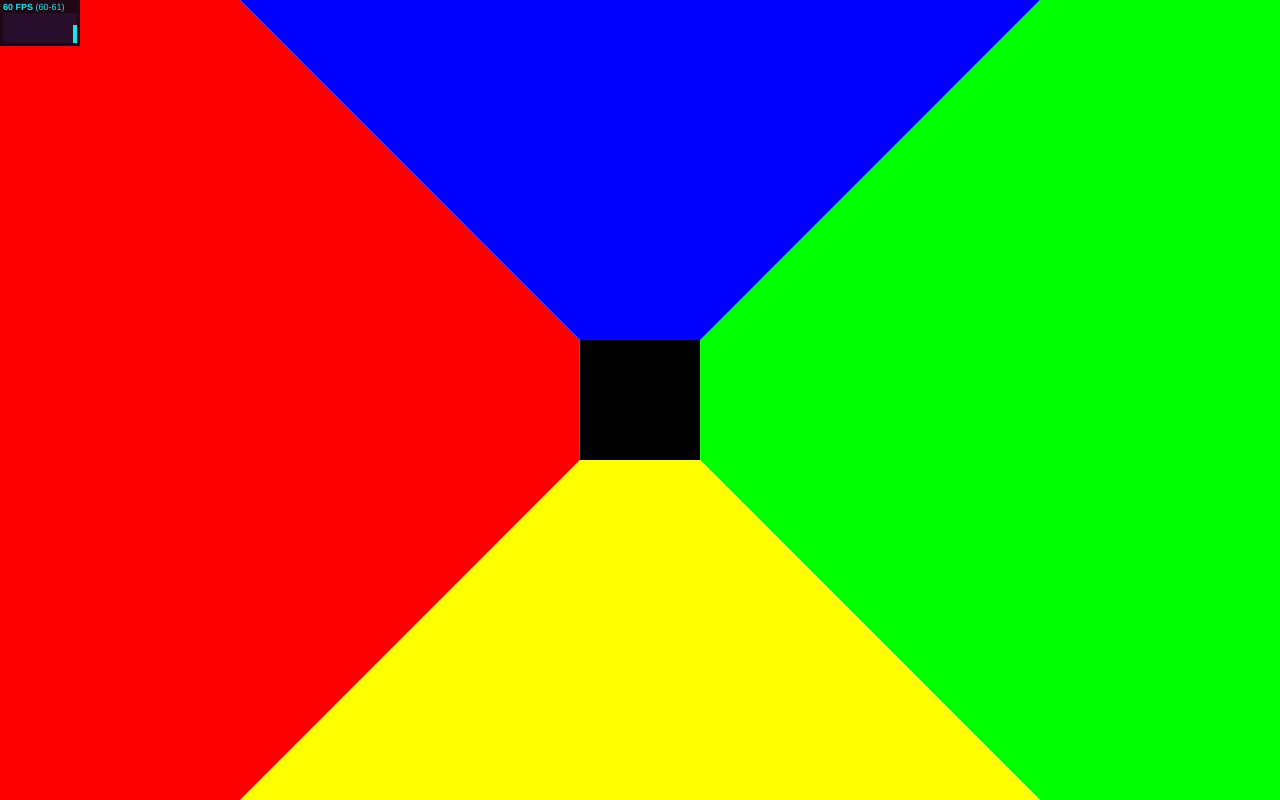
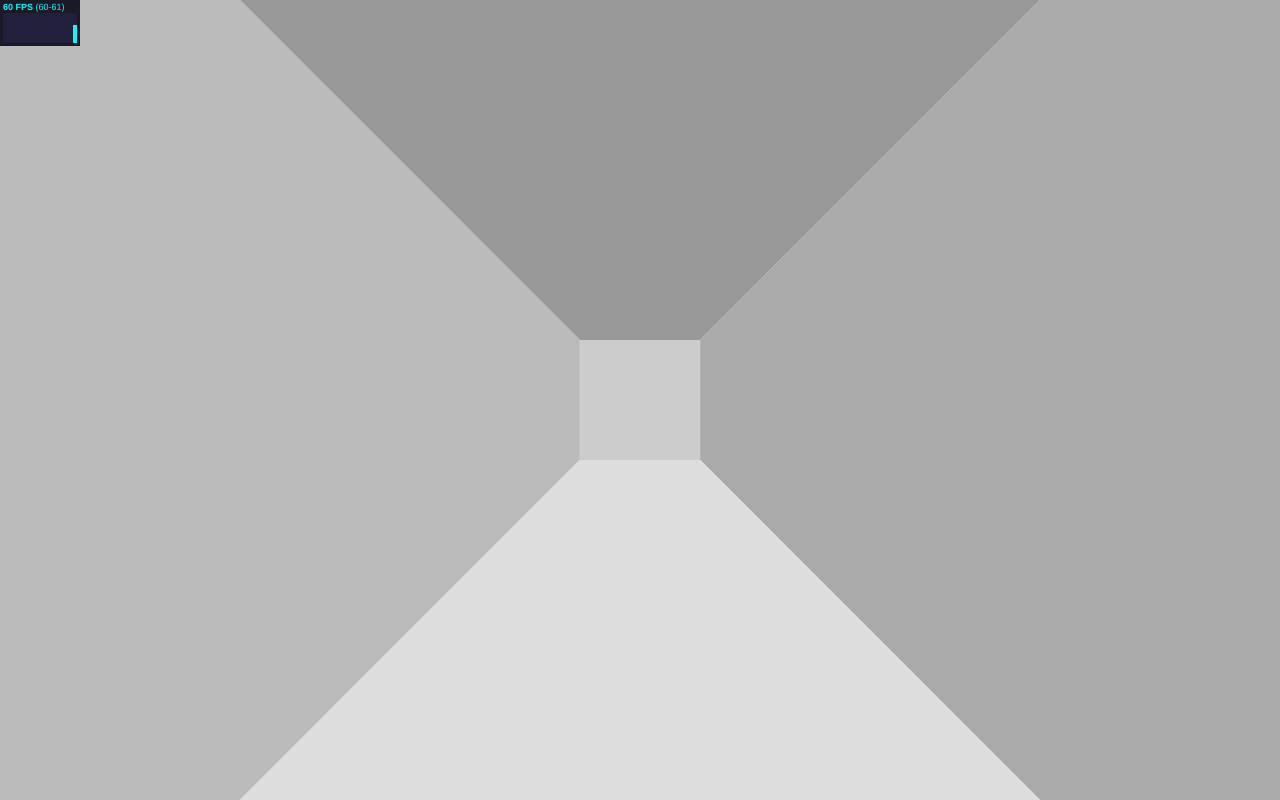
Before and after one commit to brycekahle/gpp, a plain HTML site: page index.html in a window 1280 px wide. Drawn offline with Linux system fonts and the light colour scheme.

Commit message:
COLORS!!!!

```diff
--- a/index.html
+++ b/index.html
@@ -14,6 +14,14 @@
     var WINDOWWIDTH = window.innerWidth,
     WINDOWHEIGHT = window.innerHeight;
 
+	// Set colors
+	var roomColors = {
+		top: 0x999999,
+		bottom: 0xdddddd,
+		left: 0xbbbbbb,
+		right: 0xaaaaaa,
+		back: 0xcccccc
+	}
 
     // set the scene size
     var WIDTH = WINDOWWIDTH,
@@ -62,15 +70,21 @@
         world.start(Date.now()/1000);
         createPaddle(WIDTH, HEIGHT);
         addBall(0xff0000, 0, 0, 0);
+
+		// Teh Light!
+		var ambientLight = new THREE.AmbientLight( 0xFFFFFF );
+		scene.add( ambientLight );
+
+
     }
 
     function addBox(depth, height) {
         //         XROT     YROT    ZROT            X            Y           Z       W       H      COLOR
-        addWall(      0,  PI / 2,      0, -height / 2,           0, -depth / 2,  depth, height, 0xff0000); // left
-        addWall(      0, -PI / 2,      0,  height / 2,           0, -depth / 2,  depth, height, 0x00ff00); // right
-        addWall( PI / 2,       0, PI / 2,           0,  height / 2, -depth / 2,  depth, height, 0x0000ff); // top
-        addWall(-PI / 2,       0, PI / 2,           0, -height / 2, -depth / 2,  depth, height, 0xffff00); // bottom
-        addWall(      0,       0,      0,           0,           0,     -depth, height, height, 0x000000); // back
+        addWall(      0,  PI / 2,      0, -height / 2,           0, -depth / 2,  depth, height, roomColors.left); // left
+        addWall(      0, -PI / 2,      0,  height / 2,           0, -depth / 2,  depth, height, roomColors.right); // right
+        addWall( PI / 2,       0, PI / 2,           0,  height / 2, -depth / 2,  depth, height, roomColors.top); // top
+        addWall(-PI / 2,       0, PI / 2,           0, -height / 2, -depth / 2,  depth, height, roomColors.bottom); // bottom
+        addWall(      0,       0,      0,           0,           0,     -depth, height, height, roomColors.back); // back
     }
 
     function createPaddle(width, height){
```
